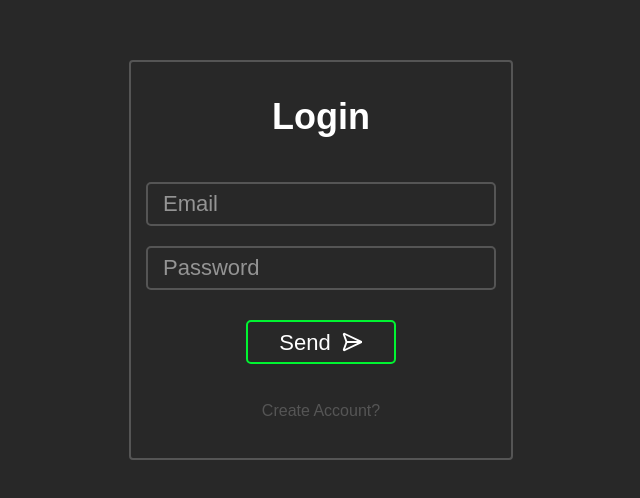
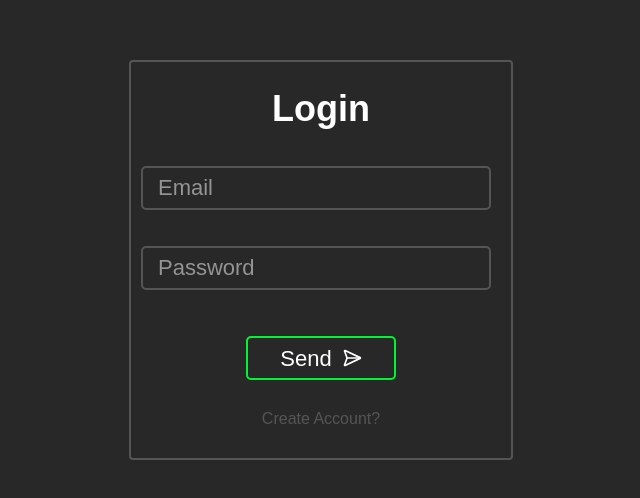
Before and after one commit to DiegoGp227/taskly-v2, a Next.js app in the folder front/: page /login in a window 1280 px wide. Shown: the part 140-638 px from the top of the page, without its empty margins (319-959 px from the left). Built offline with nearby package versions, Linux system fonts and the light colour scheme; no server answers; what easy-peasy would draw is missing.

Commit message:
[ wip ] login in progress

```diff
--- a/front/app/login/page.tsx
+++ b/front/app/login/page.tsx
@@ -1,17 +1,34 @@
-import FormLogin from "@/src/form/auth/FormLogin";
+"use client";
+
+import FormLogin from "@/src/auth/forms/auth/FormLogin";
 import CreateAccount from "./components/atoms/CreateAccount";
+import { LoginInput } from "@/src/schemas/auth";
+import useRegister from "@/src/auth/services/hooks/useRegister";
+import { useRouter } from "next/navigation";
 
 function LoginPage() {
+  const { register: registerUser, isLoading, error, user } = useRegister();
+
+  const router = useRouter();
+  // Función que se pasará al FormLogin
+  const handleLogin = async (data: LoginInput) => {
+    const response = await registerUser(data);
+    if (response) {
+      console.log("Usuario registrado/logueado:", response);
+      router.push("/page");
+    } else {
+      console.error("Error al registrar/loguear usuario:", error);
+    }
+  };
+
   return (
-    <>
     <main className="w-screen h-screen flex justify-center items-center">
       <div className="w-96 h-[400px] flex flex-col items-center border-2 border-soft-gray justify-evenly rounded">
         <h1 className="text-white font-bold text-4xl">Login</h1>
-          <FormLogin />
+        <FormLogin onSubmit={handleLogin} isLoading={isLoading} error={error} />
         <CreateAccount />
       </div>
     </main>
-    </>
   );
 }
 
--- a/front/package.json
+++ b/front/package.json
@@ -8,17 +8,17 @@
     "start": "next start",
     "lint": "eslint"
   },
-"dependencies": {
+  "dependencies": {
     "@hookform/resolvers": "^5.2.2",
     "axios": "^1.11.0",
     "easy-peasy": "^6.1.0",
     "next": "15.5.2",
     "react": "19.1.0",
     "react-dom": "19.1.0",
-    "react-hook-form": "^7.62.0",
+    "react-hook-form": "^7.65.0",
     "react-icons": "^5.5.0",
     "swr": "^2.3.6",
-    "zod": "^4.1.9"
+    "zod": "^4.1.12"
   },
   "devDependencies": {
     "@eslint/eslintrc": "^3",
--- /dev/null
+++ b/front/src/auth/forms/auth/FormLogin.tsx
@@ -0,0 +1,65 @@
+"use client";
+
+import { useForm } from "react-hook-form";
+import { zodResolver } from "@hookform/resolvers/zod";
+import { loginSchema, type LoginInput } from "@/src/schemas/auth";
+import { LuSendHorizontal } from "react-icons/lu";
+
+interface FormLoginProps {
+  onSubmit: (data: LoginInput) => void;
+  isLoading?: boolean;
+  error?: string | null;
+}
+
+export default function FormLogin({ onSubmit, isLoading, error }: FormLoginProps) {
+  const {
+    register,
+    handleSubmit,
+    formState: { errors, isSubmitting },
+  } = useForm<LoginInput>({
+    resolver: zodResolver(loginSchema),
+  });
+
+  return (
+    <form
+      className="flex flex-col items-center gap-4 w-full max-w-sm"
+      onSubmit={handleSubmit(onSubmit)}
+    >
+      <div className="w-full">
+        <input
+          type="text"
+          placeholder="Email"
+          className={`input ${errors.usernameOrEmail ? "border-red-500" : ""}`}
+          {...register("usernameOrEmail")}
+        />
+        {errors.usernameOrEmail && (
+          <p className="text-red-500 text-sm mt-1">
+            {errors.usernameOrEmail.message}
+          </p>
+        )}
+      </div>
+
+      <div className="w-full">
+        <input
+          type="password"
+          placeholder="Password"
+          className={`input ${errors.password ? "border-red-500" : ""}`}
+          {...register("password")}
+        />
+        {errors.password && (
+          <p className="text-red-500 text-sm mt-1">{errors.password.message}</p>
+        )}
+      </div>
+
+      <button
+
+        className="button flex items-center justify-center gap-2"
+        type="submit"
+        disabled={isSubmitting}
+      >
+        <span>Send</span>
+        <LuSendHorizontal size={20} />
+      </button>
+    </form>
+  );
+}
--- a/front/src/auth/services/hooks/useRegister.ts
+++ b/front/src/auth/services/hooks/useRegister.ts
@@ -5,18 +5,18 @@ import { postFetcher } from "@/utils/utils";
 export default function useRegister() {
   const [user, setUser] = useState<any | null>(null);
   const [isLoading, setIsLoading] = useState(false);
-  const [error, setError] = useState<unknown>(null);
+  const [error, setError] = useState<string | null>(null); // ⚡ cambio: string en vez de unknown
 
   const register = useCallback(async (payload: any) => {
     setIsLoading(true);
     setError(null);
     try {
-      const url = SignupUserURL.toString(); // Asegúrate que esta URL apunte al endpoint de registro
+      const url = SignupUserURL.toString();
       const response = await postFetcher<any>(url, payload, "application/json");
       setUser(response);
       return response;
     } catch (err) {
-      setError(err);
+      setError(err instanceof Error ? err.message : String(err)); // ⚡ convertir a string
       setUser(null);
       return null;
     } finally {
--- a/front/src/form/auth/FormLogin.tsx
+++ /dev/null
@@ -1,20 +0,0 @@
-"use client";
-import { LuSendHorizontal } from "react-icons/lu";
-
-function FormLogin() {
-  const sendData = (e: React.FormEvent) => {
-    alert("Sending data...");
-  };
-  return (
-    <form className="flex flex-col items-center" onSubmit={sendData}>
-      <input type="text" placeholder="Email" className="input" />
-      <input type="password" placeholder="Password" className="input" />
-      <button className="button" type="submit">
-        <p>Send</p>
-        <LuSendHorizontal />
-      </button>
-    </form>
-  );
-}
-
-export default FormLogin;
--- /dev/null
+++ b/front/src/schemas/auth.ts
@@ -0,0 +1,37 @@
+import { z } from "zod";
+
+// Validar que sea username (mínimo 3 letras/números) o email válido
+const usernameOrEmailSchema = z
+  .string()
+  .min(3, "Debe tener al menos 3 caracteres")
+  .refine(
+    (value) =>
+      /^[a-zA-Z0-9_]+$/.test(value) || /^[^\s@]+@[^\s@]+\.[^\s@]+$/.test(value),
+    {
+      message: "Debe ser un nombre de usuario válido o un correo electrónico",
+    }
+  );
+
+// 🔹 Campos comunes
+const credentialsSchema = z.object({
+  usernameOrEmail: usernameOrEmailSchema,
+  password: z.string().min(8, "La contraseña debe tener al menos 8 caracteres"),
+});
+
+// 🔹 Signup (extiende credenciales y agrega campos extra)
+export const signupSchema = credentialsSchema
+  .extend({
+    name: z.string().min(2, "El nombre debe tener al menos 2 caracteres"),
+    confirmPassword: z.string().nonempty("Debes confirmar tu contraseña"),
+  })
+  .refine((data) => data.password === data.confirmPassword, {
+    message: "Las contraseñas no coinciden",
+    path: ["confirmPassword"], // Marca el error en confirmPassword
+  });
+
+// 🔹 Login (solo usa credenciales)
+export const loginSchema = credentialsSchema;
+
+// 🔹 Tipos inferidos
+export type SignupInput = z.infer<typeof signupSchema>;
+export type LoginInput = z.infer<typeof loginSchema>;
```
Also changed, not shown: 1 other file (tests, documents, lock files or other folders). Lines whose indentation alone changed are shown as unchanged.
